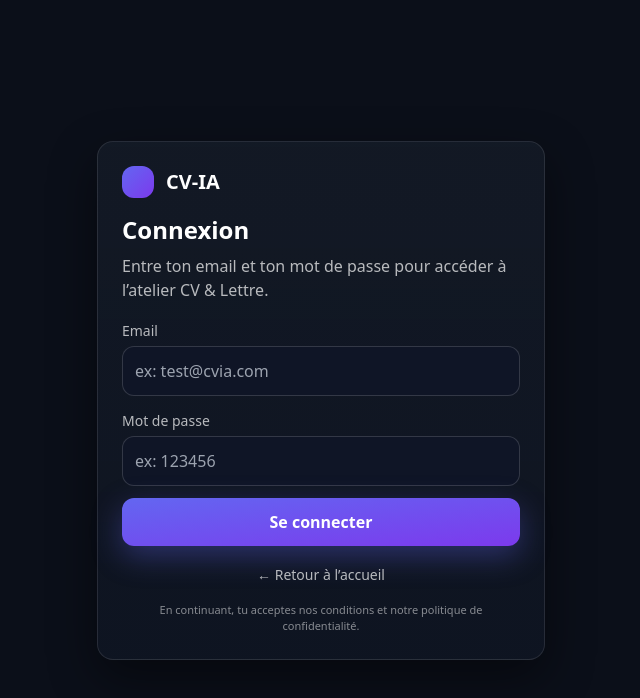
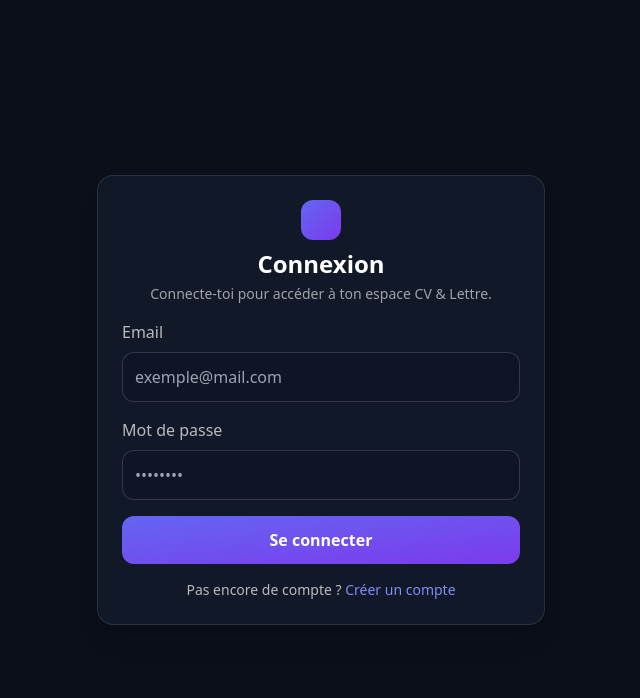
Before and after one commit to Gaillard77/cv-ia-rescue, a Next.js app: page /auth/signin in a window 1280 px wide. Shown: the top 698 px of the page, without its empty margins (319-959 px from the left). Built offline with nearby package versions, Linux system fonts and the light colour scheme.

Commit message:
Update signin.jsx

```diff
--- a/pages/auth/signin.jsx
+++ b/pages/auth/signin.jsx
@@ -1,90 +1,95 @@
 // pages/auth/signin.jsx
 import { useState } from "react";
+import { signIn } from "next-auth/react";
+import { useRouter } from "next/router";
 import Link from "next/link";
-import { signIn } from "next-auth/react";
 
-export default function SignIn() {
+export default function SignInPage() {
+  const router = useRouter();
   const [email, setEmail] = useState("");
   const [password, setPassword] = useState("");
-  const [err, setErr] = useState("");
+  const [error, setError] = useState("");
+  const [loading, setLoading] = useState(false);
 
-  async function onSubmit(e) {
+  async function handleSubmit(e) {
     e.preventDefault();
-    setErr("");
+    setLoading(true);
+    setError("");
 
     const res = await signIn("credentials", {
-      redirect: false,        // on gère nous-mêmes l'erreur
+      redirect: false,
       email,
       password,
-      callbackUrl: "/app",    // où aller après connexion
     });
 
-    if (res?.error) setErr("Email ou mot de passe incorrect.");
-    else if (res?.ok) window.location.href = res.url || "/app";
+    setLoading(false);
+
+    if (res.error) {
+      setError("❌ " + res.error);
+    } else {
+      router.push("/app");
+    }
   }
 
   return (
-    <div className="min-h-screen bg-[#0b0f19] text-white flex items-center justify-center p-6">
-      <div className="w-full max-w-md rounded-2xl border border-white/10 bg-gradient-to-b from-gray-800/40 to-gray-900/60 p-6 shadow-[0_18px_48px_rgba(0,0,0,0.45)]">
-        <div className="flex items-center gap-3 mb-4">
-          <span className="w-8 h-8 rounded-xl bg-gradient-to-br from-indigo-500 to-violet-600" />
-          <h1 className="text-xl font-bold">CV-IA</h1>
+    <div className="min-h-screen flex items-center justify-center bg-[#0b0f19] text-white p-6">
+      <div className="max-w-md w-full border border-white/10 rounded-2xl bg-[#111827] p-6 shadow-xl">
+        <div className="flex flex-col items-center mb-4">
+          <div className="w-10 h-10 rounded-xl bg-gradient-to-br from-indigo-500 to-violet-600 mb-2" />
+          <h1 className="text-2xl font-bold">Connexion</h1>
+          <p className="text-white/60 text-sm mt-1 text-center">
+            Connecte-toi pour accéder à ton espace CV & Lettre.
+          </p>
         </div>
 
-        <h2 className="text-2xl font-semibold mb-2">Connexion</h2>
-        <p className="text-white/70 mb-4">
-          Entre ton email et ton mot de passe pour accéder à l’atelier CV & Lettre.
-        </p>
-
-        <form onSubmit={onSubmit} className="space-y-3">
+        <form onSubmit={handleSubmit} className="space-y-4 mt-4">
           <div>
-            <label className="text-sm text-white/70">Email</label>
+            <label className="block text-white/70 mb-2 font-medium">Email</label>
             <input
               type="email"
-              className="mt-1 w-full rounded-xl border border-white/15 bg-[#0f1526] text-white p-3"
+              placeholder="exemple@mail.com"
+              className="w-full rounded-xl p-3 bg-[#0f1526] border border-white/15 focus:outline-none focus:ring-2 focus:ring-indigo-500"
               value={email}
               onChange={(e) => setEmail(e.target.value)}
-              placeholder="ex: test@cvia.com"
               required
             />
           </div>
 
           <div>
-            <label className="text-sm text-white/70">Mot de passe</label>
+            <label className="block text-white/70 mb-2 font-medium">Mot de passe</label>
             <input
               type="password"
-              className="mt-1 w-full rounded-xl border border-white/15 bg-[#0f1526] text-white p-3"
+              placeholder="••••••••"
+              className="w-full rounded-xl p-3 bg-[#0f1526] border border-white/15 focus:outline-none focus:ring-2 focus:ring-indigo-500"
               value={password}
               onChange={(e) => setPassword(e.target.value)}
-              placeholder="ex: 123456"
               required
             />
           </div>
 
-          {err && <div className="text-red-400 text-sm">{err}</div>}
+          {error && (
+            <div className="text-red-400 text-sm font-medium text-center">{error}</div>
+          )}
 
           <button
             type="submit"
-            className="w-full rounded-xl px-4 py-3 font-semibold bg-gradient-to-br from-indigo-500 to-violet-600 hover:brightness-110 shadow-[0_10px_30px_rgba(99,102,241,.35)]"
+            className="w-full rounded-xl bg-gradient-to-br from-indigo-500 to-violet-600 py-3 font-semibold hover:brightness-110 disabled:opacity-60"
+            disabled={loading}
           >
-            Se connecter
+            {loading ? "Connexion..." : "Se connecter"}
           </button>
         </form>
 
-        <div className="mt-4 text-center">
-          <Link href="/" className="text-white/70 hover:text-white text-sm">
-            ← Retour à l’accueil
+        <p className="text-center mt-4 text-sm text-white/70">
+          Pas encore de compte ?{" "}
+          <Link
+            href="/auth/register"
+            className="text-indigo-400 hover:underline font-medium"
+          >
+            Créer un compte
           </Link>
-        </div>
-
-        <p className="text-[11px] text-white/50 mt-4 text-center">
-          En continuant, tu acceptes nos conditions et notre politique de confidentialité.
         </p>
       </div>
     </div>
   );
-
-  <p className="text-center mt-4 text-sm">
-  Pas encore de compte ? <Link href="/auth/register" className="text-indigo-400 hover:underline">Créer un compte</Link>
-</p>
 }
```
